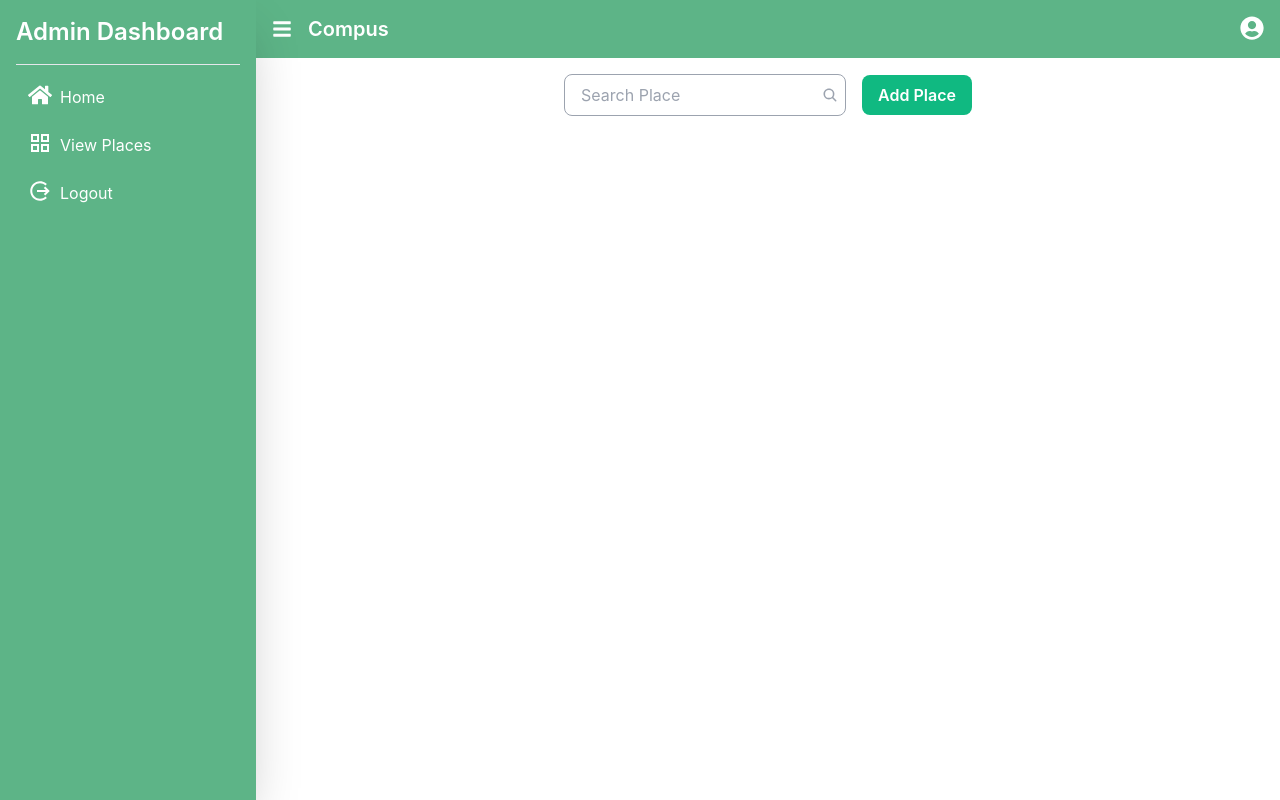
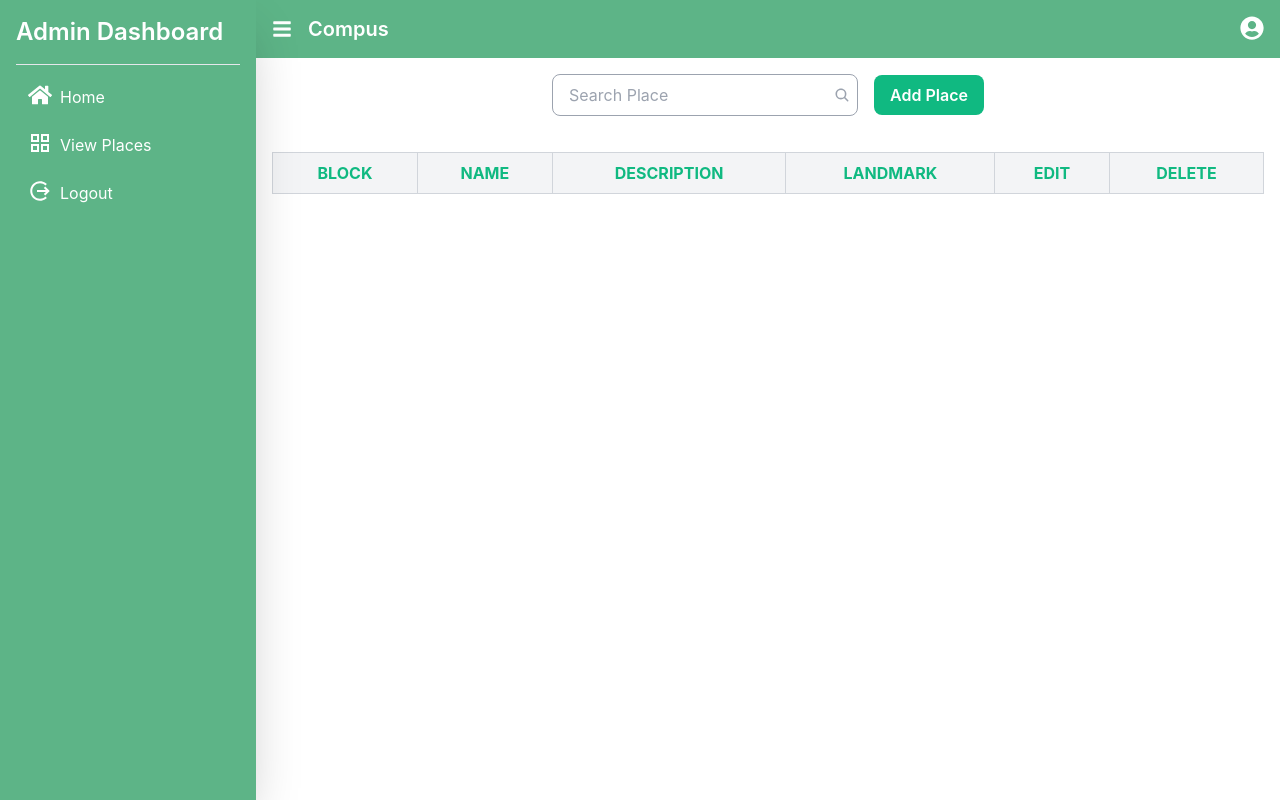
Before and after one commit to sukhesh-vsk/Compus-CNS, a React (Vite) app in the folder frontend/: page /admindashboard/admindashboard/viewplaces in a window 1280 px wide. Built offline with nearby package versions, Linux system fonts and the light colour scheme.

Commit message:
table added

```diff
--- a/frontend/src/components/AdminDashboard.jsx
+++ b/frontend/src/components/AdminDashboard.jsx
@@ -1,6 +1,6 @@
 import React, { useState } from 'react';
 import { Route, Routes, Link } from 'react-router-dom';
-import { FaBars, FaUserCircle, FaHome, FaPlusCircle } from 'react-icons/fa';
+import { FaBars, FaUserCircle, FaHome } from 'react-icons/fa';
 import { IoMdLogOut } from 'react-icons/io';
 import { MdGridView } from 'react-icons/md';
 import { ViewPlaces } from './admin';
--- a/frontend/src/components/admin/ViewPlaces.jsx
+++ b/frontend/src/components/admin/ViewPlaces.jsx
@@ -1,36 +1,17 @@
-// import React from 'react';
-// import { IoSearch } from "react-icons/io5";
-
-// const ViewPlaces = () => {
-//   return (
-//     <div className='flex h-full flex-col items-center justify-center'>
-//       <div className='w-full flex justify-center items-center mb-4 space-x-4'>
-//         <div className='relative'>
-//           <input
-//             type='text'
-//             placeholder='Search Place'
-//             className='px-4 py-2 border border-gray-400 text-slate-700 rounded-lg focus:outline-none focus:border-emerald-500'
-//           />
-//           <IoSearch className='absolute right-2 top-1/2 transform -translate-y-1/2 text-gray-400 cursor-pointer hover:bg-slate-200' />
-//         </div>
-//         <button className='px-4 py-2 bg-emerald-500 text-white font-semibold rounded-lg focus:outline-none'>
-//           Add
-//         </button>
-//       </div>
-//       <div className='flex-1 w-full'>
-
-//       </div>
-//     </div>
-//   );
-// }
-
-// export { ViewPlaces }
-
 import React, { useState } from 'react';
-import { IoSearch } from "react-icons/io5";
+import { IoSearch, IoTrash } from "react-icons/io5";
+import { MdEditLocationAlt } from "react-icons/md";
 
 const ViewPlaces = () => {
   const [isPopupOpen, setIsPopupOpen] = useState(false);
+  const [places, setPlaces] = useState([]);
+  const [newPlace, setNewPlace] = useState({
+    block: '',
+    name: '',
+    description: '',
+    landmark: '',
+  });
+  const [editingIndex, setEditingIndex] = useState(null);
 
   const handleAddButtonClick = () => {
     setIsPopupOpen(true);
@@ -38,11 +19,37 @@ const ViewPlaces = () => {
 
   const handleFormSubmit = (e) => {
     e.preventDefault();
+    if (editingIndex !== null) {
+      const updatedPlaces = places.map((place, index) =>
+        index === editingIndex ? newPlace : place
+      );
+      setPlaces(updatedPlaces);
+      setEditingIndex(null);
+    } else {
+      setPlaces([...places, newPlace]);
+    }
+    setNewPlace({ block: '', name: '', description: '', landmark: '' });
     setIsPopupOpen(false);
   }
 
   const handleCancelClick = () => {
     setIsPopupOpen(false);
+    setEditingIndex(null);
+  }
+
+  const handleInputChange = (e) => {
+    const { name, value } = e.target;
+    setNewPlace({ ...newPlace, [name]: value });
+  }
+
+  const handleEditClick = (index) => {
+    setEditingIndex(index);
+    setNewPlace(places[index]);
+    setIsPopupOpen(true);
+  }
+
+  const handleDeleteClick = (index) => {
+    setPlaces(places.filter((_, i) => i !== index));
   }
 
   return (
@@ -52,7 +59,7 @@ const ViewPlaces = () => {
           <input
             type='text'
             placeholder='Search Place'
-            className='px-4 py-2 border border-gray-400 text-slate-700 rounded-lg focus:outline-none focus:border-emerald-500'
+            className='px-4 py-2 pr-10 border border-gray-400 text-slate-700 rounded-lg focus:outline-none focus:border-emerald-500'
           />
           <IoSearch className='absolute right-2 top-1/2 transform -translate-y-1/2 text-gray-400 cursor-pointer hover:bg-slate-200' />
         </div>
@@ -74,7 +81,10 @@ const ViewPlaces = () => {
                   <label className='block text-gray-700 text-sm font-bold mb-2'>Block</label>
                   <input
                     type='text'
+                    name='block'
                     placeholder='Block name'
+                    value={newPlace.block}
+                    onChange={handleInputChange}
                     className='shadow border-b w-full py-2 px-3 text-gray-700 leading-snug focus:outline-none focus:border-emerald-500 focus:shadow-lg'
                     required
                   />
@@ -83,7 +93,10 @@ const ViewPlaces = () => {
                   <label className='block text-gray-700 text-sm font-bold mb-2'>Name</label>
                   <input
                     type='text'
+                    name='name'
                     placeholder='Place name'
+                    value={newPlace.name}
+                    onChange={handleInputChange}
                     className='shadow border-b w-full py-2 px-3 text-gray-700 leading-snug focus:outline-none focus:border-emerald-500 focus:shadow-lg'
                     required
                   />
@@ -91,7 +104,10 @@ const ViewPlaces = () => {
                 <div className='mb-4'>
                   <label className='block text-gray-700 text-sm font-bold mb-2'>Description</label>
                   <textarea
+                    name='description'
                     placeholder='Place Description'
+                    value={newPlace.description}
+                    onChange={handleInputChange}
                     className='shadow border-b w-full py-2 px-3 text-gray-700 leading-snug focus:outline-none focus:border-emerald-500 focus:shadow-lg'
                     required
                   />
@@ -100,7 +116,10 @@ const ViewPlaces = () => {
                   <label className='block text-gray-700 text-sm font-bold mb-2'>Landmark</label>
                   <input
                     type='text'
+                    name='landmark'
                     placeholder='Place Landmark'
+                    value={newPlace.landmark}
+                    onChange={handleInputChange}
                     className='shadow border-b w-full py-2 px-3 text-gray-700 leading-snug focus:outline-none focus:border-emerald-500 focus:shadow-lg'
                     required
                   />
@@ -110,7 +129,7 @@ const ViewPlaces = () => {
                     type='submit'
                     className='bg-emerald-600 text-white font-bold py-2 px-4 rounded focus:outline-none focus:shadow-outline'
                   >
-                    Add
+                    {editingIndex !== null ? 'Update' : 'Add'}
                   </button>
                   <button
                     type='button'
@@ -126,8 +145,41 @@ const ViewPlaces = () => {
         </div>
       )}
 
-      <div className='flex-1 w-full'>
-        {/* View Place Table content */}
+      <div className='flex-1 w-full overflow-auto'>
+        <table className='min-w-full bg-white border border-gray-300 mt-5'>
+          <thead className='text-emerald-500 bg-gray-100'>
+            <tr>
+              <th className='py-2 px-4 border border-gray-300'>BLOCK</th>
+              <th className='py-2 px-4 border border-gray-300'>NAME</th>
+              <th className='py-2 px-4 border border-gray-300'>DESCRIPTION</th>
+              <th className='py-2 px-4 border border-gray-300'>LANDMARK</th>
+              <th className='py-2 px-4 border border-gray-300'>EDIT</th>
+              <th className='py-2 px-4 border border-gray-300'>DELETE</th>
+            </tr>
+          </thead>
+          <tbody>
+            {places.map((place, index) => (
+              <tr key={index}>
+                <td className='py-2 px-4 border border-gray-300'>{place.block}</td>
+                <td className='py-2 px-4 border border-gray-300'>{place.name}</td>
+                <td className='py-2 px-4 border border-gray-300 whitespace-normal break-all'>{place.description}</td>
+                <td className='py-2 px-4 border border-gray-300 whitespace-normal break-all'>{place.landmark}</td>
+                <td className='py-2 px-4 border border-gray-300 text-center'>
+                  <MdEditLocationAlt
+                    className='text-blue-500 cursor-pointer inline-block text-xl hover:text-2xl'
+                    onClick={() => handleEditClick(index)}
+                  />
+                </td>
+                <td className='py-2 px-4 border border-gray-300 text-center'>
+                  <IoTrash
+                    className='text-red-500 cursor-pointer inline-block text-xl hover:text-2xl'
+                    onClick={() => handleDeleteClick(index)}
+                  />
+                </td>
+              </tr>
+            ))}
+          </tbody>
+        </table>
       </div>
     </div>
   );
```
